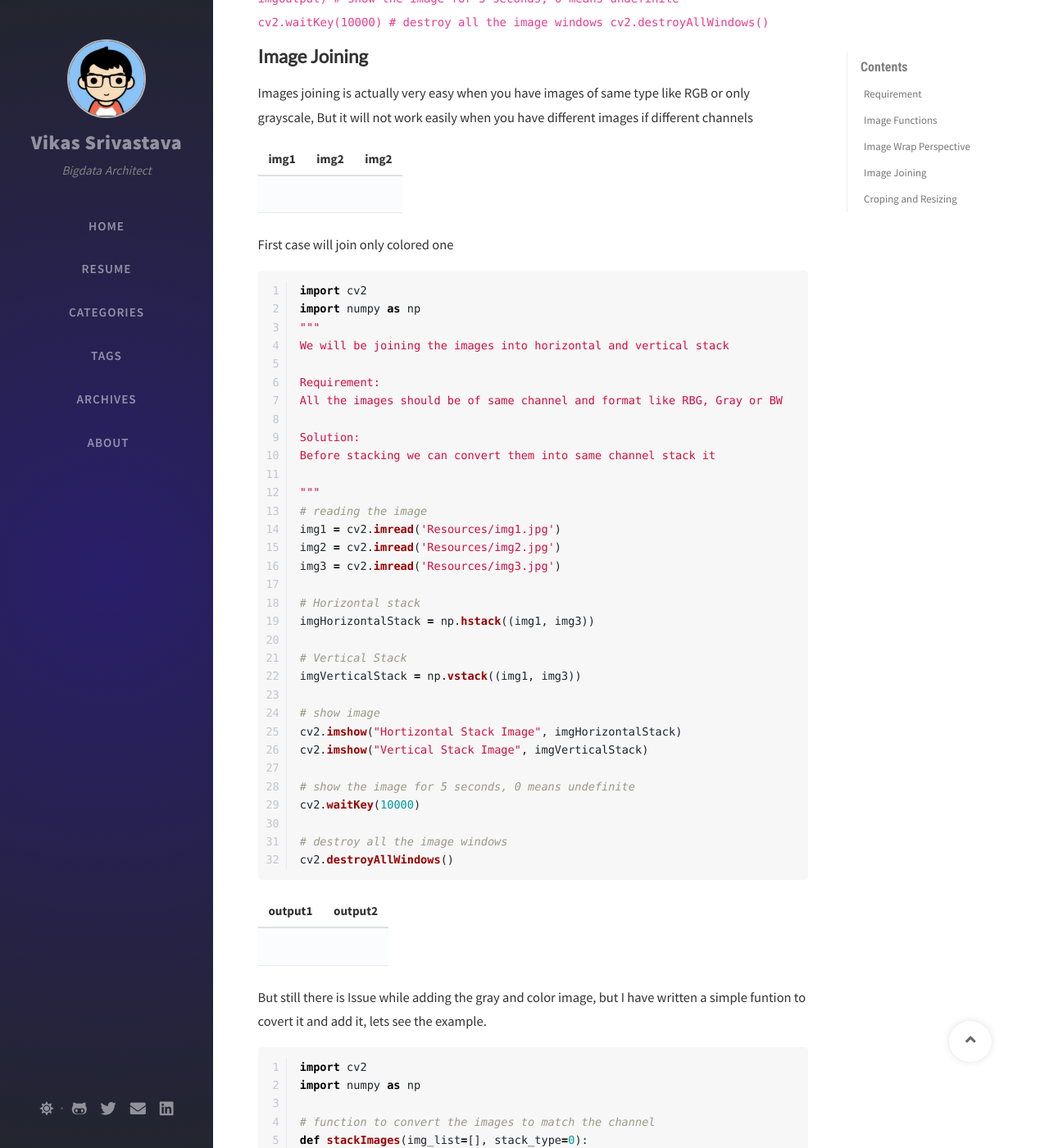
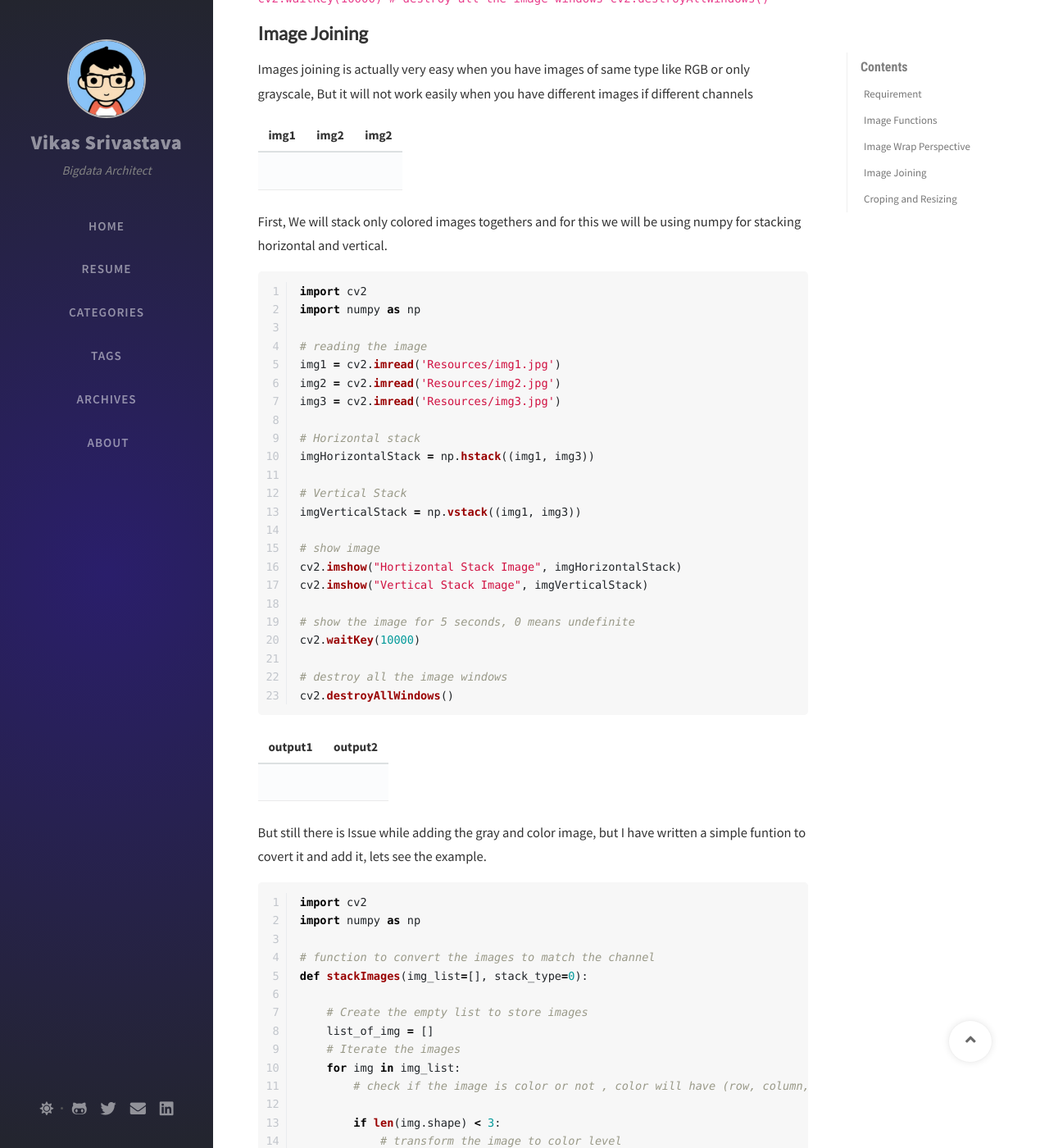
Before and after one commit to vikassri/vikassri.github.io, a Jekyll site: the page built from _posts/2020-07-23-OpenCV-Basics-1.md, in a window 1280 px wide and 1400 px high, scrolled down 2272 px. Shown: the whole window at 82% size. Built offline with Jekyll 4.4.1, drawn with Linux system fonts in a browser that asks for light colours; nearby versions of some CDN libraries; comment, search, counter and statistics services are not loaded; some of the changed text lies outside the part shown.

Commit message:
updated files

````diff
--- a/_posts/2020-07-23-OpenCV-Basics-1.md
+++ b/_posts/2020-07-23-OpenCV-Basics-1.md
@@ -13,7 +13,6 @@ In this blog, I will be doing some more basics of OpenCV. Below are the topics w
 2. Image Wrap Perspective
 3. Image Joining
 4. Croping and Resizing
-5. Color dedection and HSV
 
 ## **Requirement**
 As I have aready discussed in previous [blog](../../posts/OpenCV-Basics), We need only below packages, If you dont have Anaconda install on your system. You can check [Installation](https://docs.anaconda.com/anaconda/install/) and [download](https://www.anaconda.com/products/individual) anaconda.
@@ -114,21 +113,12 @@ Images joining is actually very easy when you have images of same type like RGB
 | ------------------------------- | :------------------------------: | :-----------------------------: |
 | ![img](../../resource/bird.jpg) | ![img](../../resource/birdg.jpg) | ![img](../../resource/bird.jpg) |
 
-First case will join only colored one
+First, We will stack only colored images togethers and for this we will be using numpy for stacking horizontal and vertical.
 
 ```python
 import cv2
 import numpy as np
-"""
-We will be joining the images into horizontal and vertical stack
 
-Requirement:
-All the images should be of same channel and format like RBG, Gray or BW
-
-Solution:
-Before stacking we can convert them into same channel stack it
-
-"""
 # reading the image
 img1 = cv2.imread('Resources/img1.jpg')
 img2 = cv2.imread('Resources/img2.jpg')
````
